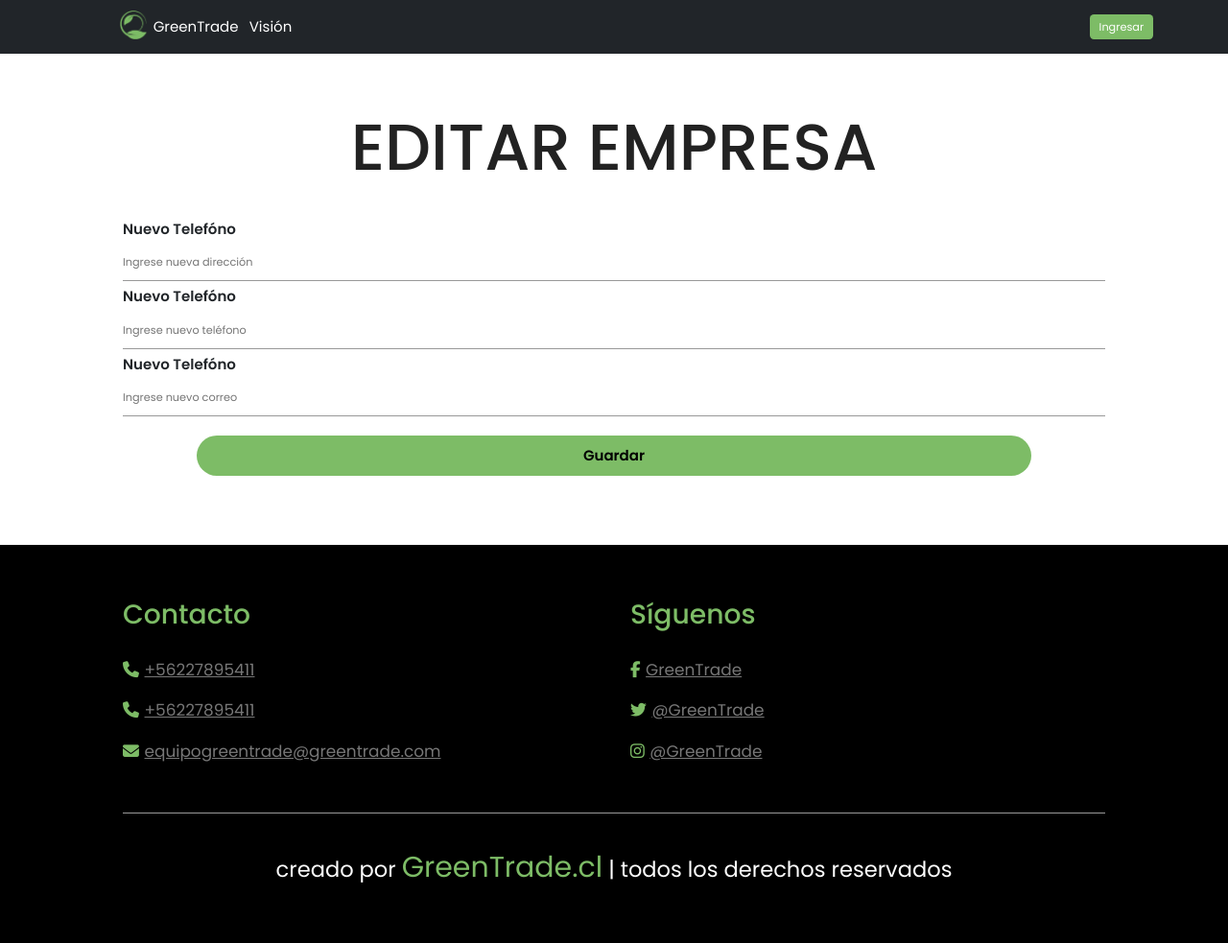
After one commit to steffieess/GreenTrade, a PHP site: page /html/pages/general/editEmpresa.php?id_empresa=1 in a window 1280 px wide. The commit adds this page. Shown: the whole page at 96% size. Run offline with PHP 8.4, Linux system fonts and the light colour scheme; the template is opened without the code that fills it, so the values that code supplies are empty; some libraries are stand-ins or nearby versions.

Commit message:
Editar empresa
osiosiosi

```diff
--- a/html/pages/IE/usuario.php
+++ b/html/pages/IE/usuario.php
@@ -88,7 +88,12 @@
                                 <td><?php echo $dataUserSuppliers['mail_usuario']; ?></td>
                                 <td><?php echo $dataUserSuppliers['tel_usuario']; ?></td>
                                 <td><?php echo $dataUserSuppliers['razon_social']; ?></td>
+                                <?php
+                                if ($dataUserSuppliers['status'] == 0) { ?>
                                 <td>Habilitado</td>
+                                <?php }else{?>
+                                <td>Deshabilitado</td>
+                                <?php }?>
                                 <td><a href="../general/editarUsuario.php?rut_usuario=<?php echo $dataUserSuppliers['rut_usuario']?>"><i class="fa-solid fa-user-pen"></i></a></td>
                             </tr>
                         <?php } ?>
--- /dev/null
+++ b/html/pages/general/editEmpresa.php
@@ -0,0 +1,51 @@
+<!-- header section starts  -->
+<?php include("../../../includes/header.php"); ?>
+<!-- header section ends -->
+
+<?php
+if (isset($_GET['id_empresa'])) {
+    $id_empresa = $_GET['id_empresa'];
+    $queryEditEmp = "SELECT * FROM empresa WHERE id_empresa = '$id_empresa'";
+    $queryEditEmpList = mysqli_query($connc, $queryEditEmp);
+
+    if (mysqli_num_rows($queryEditEmpList) == 1) {
+        $row = mysqli_fetch_array($queryEditEmpList);
+        $direccion = $row['direccion_empresa'];
+        $telefono = $row['tel_empresa'];
+        $correo = $row['mail_empresa'];
+    }
+}
+?>
+
+<!--body section starts-->
+<section class="reg-import">
+    <h1 class="heading-title"> Editar empresa </h1>
+    <div>
+        <form action="../../func/tools/editarEmpresa.php?id_empresa=<?php echo $_GET['id_empresa']?>" id='editUsuario' class='input-group-editUsuario' method="POST">
+            <div class="content">
+                <label for="newDirecEmp"><b>Nuevo Telefóno</b></label>
+                <input name="newDirecEmp" type="text" class='input-field' placeholder="Ingrese nueva dirección" value="<?php echo $direccion; ?>" required autocomplete="off">
+            </div>
+
+            <div class="content">
+                <label for="newTelEmp"><b>Nuevo Telefóno</b></label>
+                <input name="newTelEmp" type="text" class='input-field' placeholder="Ingrese nuevo teléfono" value="<?php echo $telefono; ?>" required autocomplete="off">
+            </div>
+
+            <div class="content">
+                <label for="newCorreoEmp"><b>Nuevo Telefóno</b></label>
+                <input name="newCorreoEmp" type="text" class='input-field' placeholder="Ingrese nuevo correo" value="<?php echo $correo; ?>" required autocomplete="off">
+            </div>
+
+            <div>
+                <input class="submit-btn" type="submit" value="Guardar" name="editEmpresa">
+            </div>
+        </form>
+    </div>
+    </div>
+</section>
+<!--body section ends-->
+
+<!-- footer section starts  -->
+<?php include("../../../includes/footer.php"); ?>
+<!-- footer section ends -->
--- a/html/pages/general/editarUsuario.php
+++ b/html/pages/general/editarUsuario.php
@@ -18,12 +18,12 @@ if (isset($_GET['rut_usuario'])) {
 
 <!--body section starts-->
 <section class="reg-import">
-    <h1 class="heading-title"> Nueva Emportación </h1>
+    <h1 class="heading-title"> Editar usuario </h1>
     <div>
         <form action="../../func/tools/editarUsuario.php?rut_usuario=<?php echo $_GET['rut_usuario']?>" id='editUsuario' class='input-group-editUsuario' method="POST">
             <div class="content">
                 <label for="newTelUser"><b>Nuevo Telefóno</b></label>
-                <input name="newTelUser" type="text" class='input-field' placeholder="Ingrese nuevo teléfono" value="<?php echo $tel; ?>" required>
+                <input name="newTelUser" type="text" class='input-field' placeholder="Ingrese nuevo teléfono" value="<?php echo $tel; ?>" required autocomplete="off">
             </div>
 
             <div class="form-group">
```
Also changed, not shown: html/func/tools/editarEmpresa.php (added, +40 -0 lines), html/pages/IE/empresa.php (+5 -3 lines).
